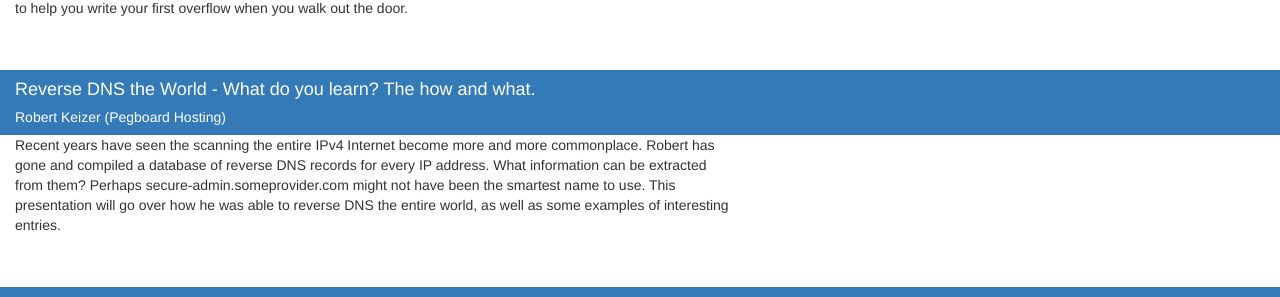
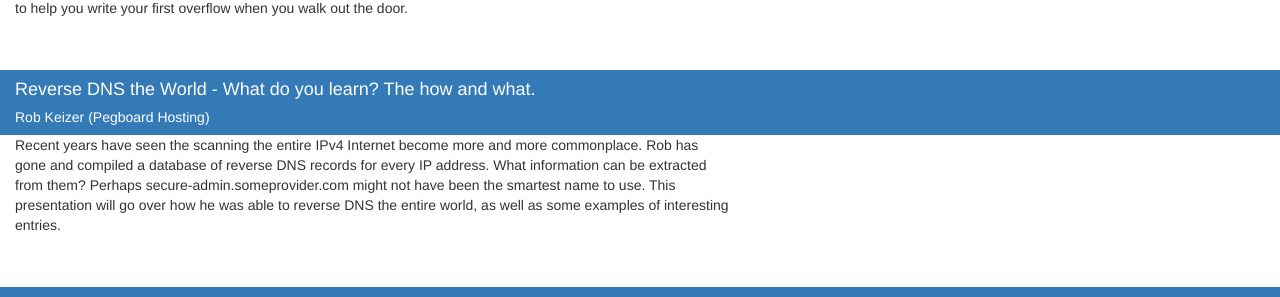
Before and after one commit to bsideswpg/bsideswpg.github.io, a Jekyll site: the page built from 2017-speakers.md, in a window 1280 px wide and 900 px high, scrolled down 2726 px. Shown: the part 151-448 px from the top of the window. Built offline with Jekyll 4.4.1, drawn with Linux system fonts in a browser that asks for light colours.

Commit message:
Change Robert to Rob.

```diff
--- a/2017-speakers.md
+++ b/2017-speakers.md
@@ -195,13 +195,13 @@ permalink: /speakers/
 <div class="row" style="padding-top:3em;" id="robert-keizer">
   <div class="col-lg-12 bg-primary">
     <h4 class="title">Reverse DNS the World - What do you learn? The how and what.</h4>
-    <h5 class="speaker">Robert Keizer (Pegboard Hosting)</h5>
+    <h5 class="speaker">Rob Keizer (Pegboard Hosting)</h5>
   </div>
 </div>
 
 <div class="row">
   <div class="col-lg-7">
-    <p class="abstract">Recent years have seen the scanning the entire IPv4 Internet become more and more commonplace. Robert has gone and compiled a database of reverse DNS records for every IP address. What information can be extracted from them? Perhaps secure-admin.someprovider.com might not have been the smartest name to use. This presentation will go over how he was able to reverse DNS the entire world, as well as some examples of interesting entries.</p>
+    <p class="abstract">Recent years have seen the scanning the entire IPv4 Internet become more and more commonplace. Rob has gone and compiled a database of reverse DNS records for every IP address. What information can be extracted from them? Perhaps secure-admin.someprovider.com might not have been the smartest name to use. This presentation will go over how he was able to reverse DNS the entire world, as well as some examples of interesting entries.</p>
 
     <p class="bio"></p>
   </div>
```
